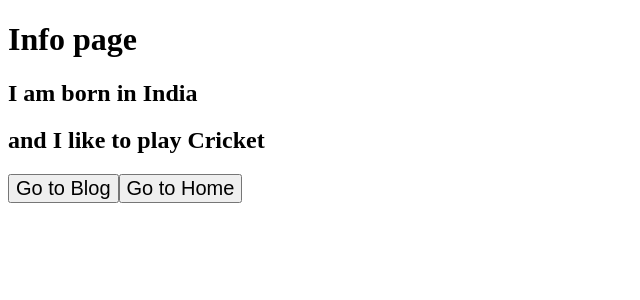
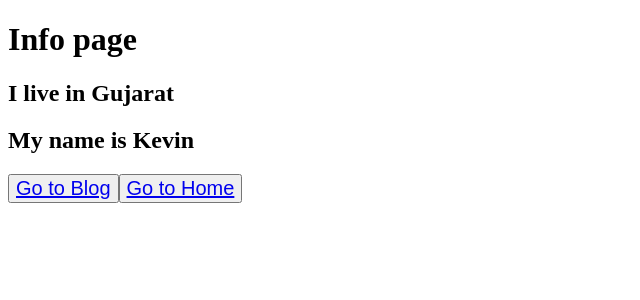
Before and after one commit to MayurgitHub14/Siddharth-s-portfolio---Contest-12-02-23---hca8m3up84qw, a React app: page /Info in a window 1280 px wide. Shown: the top 300 px of the page, without its empty margins (0-640 px from the left). Built offline with nearby package versions, Linux system fonts and the light colour scheme.

Commit message:
Update Info.js

```diff
--- a/src/components/Info.js
+++ b/src/components/Info.js
@@ -2,18 +2,19 @@ import React from "react";
 import { Link } from "react-router-dom";
 
 const Info = () => {
-
-
-    return (
-        <div id="info-page">
-
-
-            <h1> Info page </h1>
-            <h2>I am born in India</h2>
-            <h2>and I like to play Cricket </h2>
-             <button id="info-to-blog"> Go to Blog</button>
-            <button id="info-to-home"> Go to Home</button>
-        </div>
-    )
-}
-export default Info
+  return (
+    <div id="info-page">
+      <h1> Info page </h1>
+      <h2>I live in Gujarat</h2>
+      <h2>My name is Kevin </h2>
+      <button id="info-to-blog">
+        <Link to="/blog"> Go to Blog</Link>
+      </button>
+      <button id="info-to-home">
+        {" "}
+        <Link to="/">Go to Home</Link>
+      </button>
+    </div>
+  );
+};
+export default Info;
```
